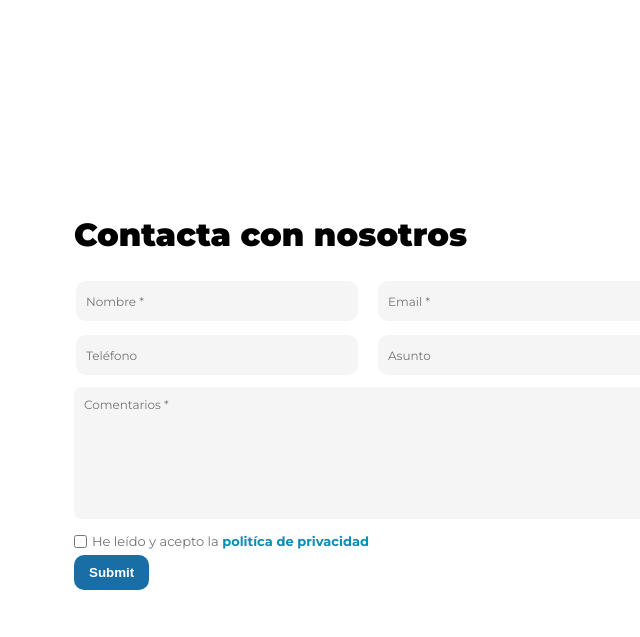
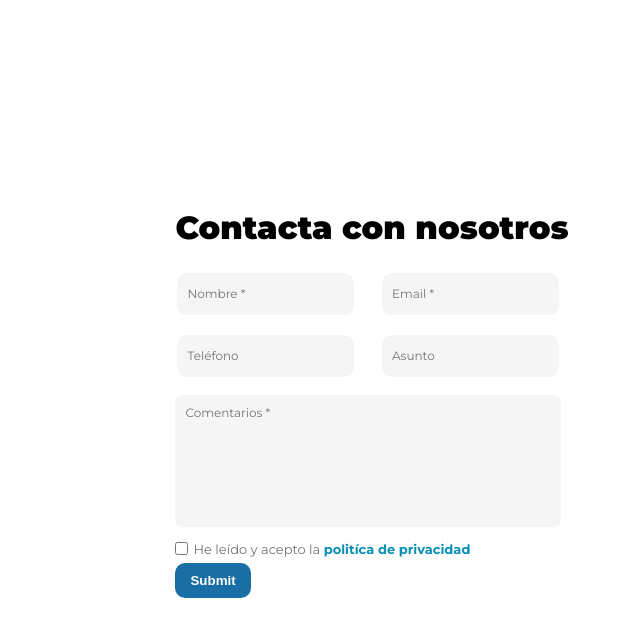
Before and after one commit to NicolasRivasR/PruebaTecnica, a PHP site: page / in a window 1280 px wide. Shown: the top 637 px of the page, without its empty margins (268-908 px from the left). Run offline with PHP 8.4, Linux system fonts and the light colour scheme.

Commit message:
Responsive

```diff
--- a/styles.css
+++ b/styles.css
@@ -1,3 +1,4 @@
+
 body {
     font-family: 'Montserrat';
     margin: 0;
@@ -14,7 +15,7 @@ body {
 
 h1{
     font-weight:900;
-    margin-bottom: 25px;
+    margin-bottom: 1.5rem;
     color: black;
 
 }
@@ -22,14 +23,16 @@ h1{
 .form-group {
     display: flex;
     justify-content: space-between;
-    margin-bottom: 10px;
     margin-left: -8px;
+    gap: 0.5rem;
+    margin-bottom: 1rem;
 }
 
 .form-group input {
     font-family: 'Montserrat';
-    width: 270px; /* 48% da espacio para dos inputs */
-    height: 30px;
+    width: 100%;
+    max-width: 270px;
+    height: 2rem;
     padding-left: 10px;
     padding-top: 5px;
     padding-bottom: 5px;
```
Also changed, not shown: index.php (line endings or trailing spaces).
